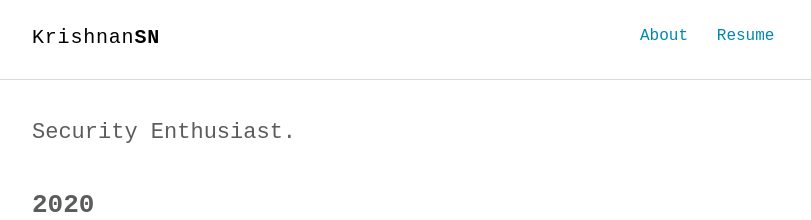
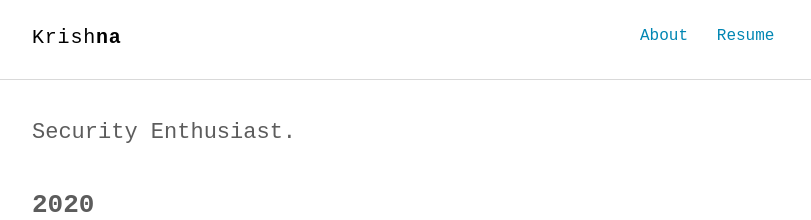
Before and after one commit to lordlabuckdas/lordlabuckdas.github.io, a Jekyll site: the page built from index.html, in a window 1280 px wide. Shown: the top 220 px of the page, without its empty margins (232-1043 px from the left). Built offline with Jekyll 4.4.1, drawn with Linux system fonts in a browser that asks for light colours; some web fonts are replaced.

```diff
--- a/_config.yml
+++ b/_config.yml
@@ -1,6 +1,6 @@
 # Site settings
-title_left    : "Krishnan"
-title_right   : "SN" # default: ""
+title_left    : "Krish"
+title_right   : "na" # default: ""
 description   : "Blog"
 keywords      : "krishna, security, blog"
 url           : https://lordlabuckdas.github.io # site url
```
